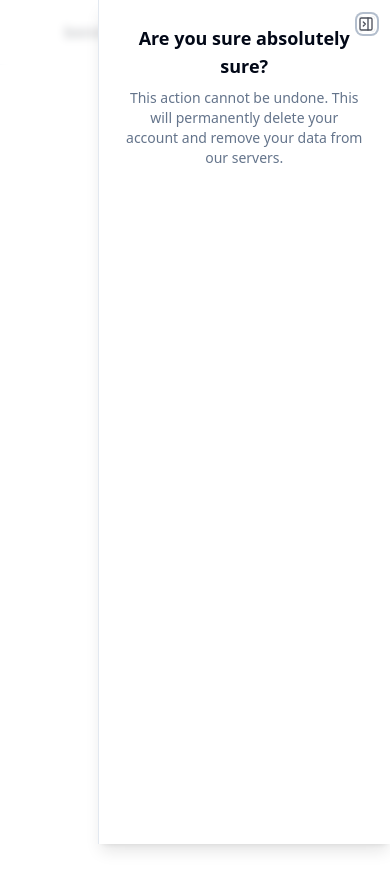
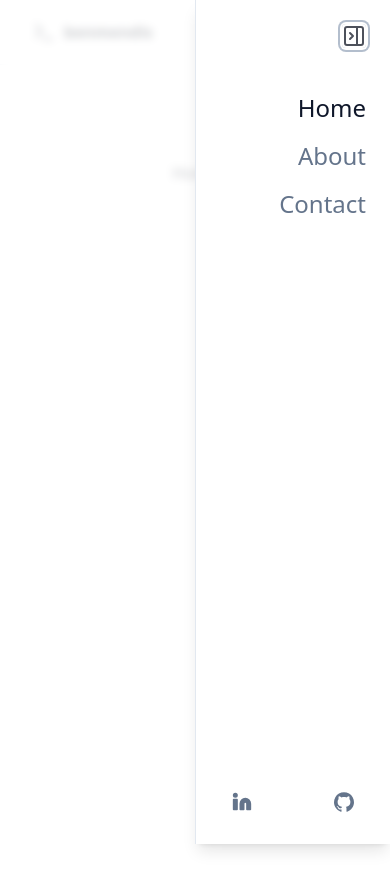
Before and after one commit to bcmendis/benmendis, a Next.js app: page / in a window 390 px wide. Both pictures are taken after a click on the button 356 px from the left and 29 px from the top of the page. Shown: the top 890 px of the page. Built offline with nearby package versions, Linux system fonts and the light colour scheme.

Commit message:
Added Mobile menu, changed shadcn Sheet component

```diff
--- a/app/globals.css
+++ b/app/globals.css
@@ -55,11 +55,11 @@
     --primary: 210 40% 98%;
     --primary-foreground: 222.2 47.4% 11.2%;
 
-    --secondary: 217.2 32.6% 17.5%;
+    --secondary: 217.2 40% 17.5%;
     --secondary-foreground: 210 40% 98%;
 
-    --accent: 270 100% 70%;
-    --accent-foreground: 210 40% 98%;
+    --accent: 270 60% 40%;
+    --accent-foreground: 270 100% 70%;
 
     --destructive: 0 62.8% 30.6%;
     --destructive-foreground: 0 85.7% 97.3%;
--- a/components/layout/NavBar.tsx
+++ b/components/layout/NavBar.tsx
@@ -6,6 +6,7 @@ import { buttonVariants } from "@/components/ui/button";
 import { Icons } from "@/components/layout/icons";
 import { ThemeToggle } from "@/components/layout/theme-toggle";
 import { SiteLinks, SiteLinksMobile } from "./SiteLinks";
+import SocialLinks from "./SocialLinks";
 
 const items : NavItem[] = siteConfig.siteLinks;
 
@@ -15,46 +16,17 @@ const NavBar = () => {
     <header className="sticky top-0 z-40 w-full border-b bg-background">
       <div className="container flex h-16 justify-between items-center gap-6 md:gap-10">
         <Link href="/" className="flex items-center space-x-2">
-          <Icons.logo className="h-6 w-6 text-accent" />
+          <Icons.logo className="h-6 w-6 text-accent-foreground" />
           <span className="inline-block font-bold">{siteConfig.name}</span>
         </Link>
-        <SiteLinks items={items}/>
+        <SiteLinks items={items} />
         <div>
-          <nav className="flex items-center space-x-1">
-            <Link
-              href={siteConfig.socialLinks.linkedIn}
-              target="_blank"
-              rel="noreferrer"
-            >
-              <div
-                className={buttonVariants({
-                  size: "sm",
-                  variant: "ghost",
-                })}
-              >
-                <Icons.linkedIn className="h-5 w-5 fill-current" />
-                <span className="sr-only">Twitter</span>
-              </div>
-            </Link>
-            <Link
-              href={siteConfig.socialLinks.gitHub}
-              target="_blank"
-              rel="noreferrer"
-            >
-              <div
-                className={buttonVariants({
-                  size: "sm",
-                  variant: "ghost",
-                })}
-              >
-                <Icons.gitHub className="h-5 w-5" />
-                <span className="sr-only">GitHub</span>
-              </div>
-            </Link>
+          <nav className="hidden sm:flex items-center space-x-1">
+            <SocialLinks />
             <ThemeToggle />
           </nav>
         </div>
-        <SiteLinksMobile />
+        <SiteLinksMobile items={items} />
       </div>
     </header>
   );
--- a/components/layout/SiteLinks.tsx
+++ b/components/layout/SiteLinks.tsx
@@ -15,6 +15,8 @@ import {
   SheetTitle,
   SheetTrigger,
 } from "@/components/ui/sheet";
+import SocialLinks from "./SocialLinks";
+import { Separator } from "../ui/separator";
 
 
 interface NavItemProps {
@@ -38,7 +40,7 @@ export const SiteLinks = ({items} : NavItemProps) => {
                   className={cn(
                     `flex items-center text-sm font-medium ${
                       path === item.href
-                        ? "text-accent hover:text-muted-foreground"
+                        ? "text-accent-foreground hover:text-muted-foreground"
                         : "text-muted-foreground hover:text-primary"
                     }`,
                     item.disabled && "cursor-not-allowed opacity-80"
@@ -55,19 +57,43 @@ export const SiteLinks = ({items} : NavItemProps) => {
 };
 
 
-export const SiteLinksMobile = () => {
+export const SiteLinksMobile = ({items} : NavItemProps) => {
+
+    const path = usePathname();
+
   return (
     <div className="sm:hidden">
       <Sheet>
-        <SheetTrigger><Icons.mobileMenuOpen/></SheetTrigger>
-        <SheetContent>
-          <SheetHeader>
-            <SheetTitle>Are you sure absolutely sure?</SheetTitle>
-            <SheetDescription>
-              This action cannot be undone. This will permanently delete your
-              account and remove your data from our servers.
-            </SheetDescription>
-          </SheetHeader>
+        <SheetTrigger className="flex justify-center items-center">
+          <Icons.mobileMenuOpen />
+        </SheetTrigger>
+        <SheetContent className="flex h-full justify-between">
+          <div className="flex-col flex-1 justify-between">
+            {items?.length ? (
+              <nav className="w-full gap-2">
+                {items?.map(
+                  (item, index) =>
+                    item.href && (
+                      <Link
+                        key={index}
+                        href={item.href}
+                        className={cn(
+                          `flex h-12 justify-end items-center text-2xl font-medium ${
+                            path === item.href
+                              ? "text-accent-foreground hover:text-muted-foreground"
+                              : "text-muted-foreground hover:text-primary"
+                          }`,
+                          item.disabled && "cursor-not-allowed opacity-80"
+                        )}
+                      >
+                        {item.title}
+                      </Link>
+                    )
+                )}
+              </nav>
+            ) : null}
+          </div>
+          <SocialLinks classname="flex w-full justify-between text-muted-foreground" />
         </SheetContent>
       </Sheet>
     </div>
--- /dev/null
+++ b/components/layout/SocialLinks.tsx
@@ -0,0 +1,48 @@
+import Link from "next/link";
+import { Icons } from "@/components/layout/icons";
+import { buttonVariants } from "@/components/ui/button";
+import { siteConfig } from "@/config/site";
+
+interface SocialStylesProps {
+  classname?: string;
+}
+
+const SocialLinks = ({classname}: SocialStylesProps) => {
+
+  return (
+    <div className={classname}>
+      <Link
+        href={siteConfig.socialLinks.linkedIn}
+        target="_blank"
+        rel="noreferrer"
+      >
+        <div
+          className={buttonVariants({
+            size: "sm",
+            variant: "ghost",
+          })}
+        >
+          <Icons.linkedIn className="h-5 w-5 fill-current" />
+          <span className="sr-only">Twitter</span>
+        </div>
+      </Link>
+      <Link
+        href={siteConfig.socialLinks.gitHub}
+        target="_blank"
+        rel="noreferrer"
+      >
+        <div
+          className={buttonVariants({
+            size: "sm",
+            variant: "ghost",
+          })}
+        >
+          <Icons.gitHub className="h-5 w-5" />
+          <span className="sr-only">GitHub</span>
+        </div>
+      </Link>
+    </div>
+  );
+};
+
+export default SocialLinks;
--- a/components/ui/button.tsx
+++ b/components/ui/button.tsx
@@ -16,7 +16,7 @@ const buttonVariants = cva(
           "border border-input bg-background hover:bg-accent hover:text-accent-foreground",
         secondary:
           "bg-secondary text-secondary-foreground hover:bg-secondary/80",
-        ghost: "hover:bg-accent hover:text-accent-foreground",
+        ghost: "hover:bg-accent",
         link: "text-primary underline-offset-4 hover:underline",
       },
       size: {
--- /dev/null
+++ b/components/ui/separator.tsx
@@ -0,0 +1,31 @@
+"use client"
+
+import * as React from "react"
+import * as SeparatorPrimitive from "@radix-ui/react-separator"
+
+import { cn } from "@/lib/utils"
+
+const Separator = React.forwardRef<
+  React.ElementRef<typeof SeparatorPrimitive.Root>,
+  React.ComponentPropsWithoutRef<typeof SeparatorPrimitive.Root>
+>(
+  (
+    { className, orientation = "horizontal", decorative = true, ...props },
+    ref
+  ) => (
+    <SeparatorPrimitive.Root
+      ref={ref}
+      decorative={decorative}
+      orientation={orientation}
+      className={cn(
+        "shrink-0 bg-border",
+        orientation === "horizontal" ? "h-[1px] w-full" : "h-full w-[1px]",
+        className
+      )}
+      {...props}
+    />
+  )
+)
+Separator.displayName = SeparatorPrimitive.Root.displayName
+
+export { Separator }
--- a/components/ui/sheet.tsx
+++ b/components/ui/sheet.tsx
@@ -46,7 +46,7 @@ const sheetVariants = cva(
           "inset-x-0 bottom-0 border-t data-[state=closed]:slide-out-to-bottom data-[state=open]:slide-in-from-bottom",
         left: "inset-y-0 left-0 h-full w-3/4 border-r data-[state=closed]:slide-out-to-left data-[state=open]:slide-in-from-left sm:max-w-sm",
         right:
-          "inset-y-0 right-0 h-full w-3/4  border-l data-[state=closed]:slide-out-to-right data-[state=open]:slide-in-from-right sm:max-w-sm",
+          "flex-col inset-y-0 right-0 h-full w-1/2 border-l data-[state=closed]:slide-out-to-right data-[state=open]:slide-in-from-right sm:max-w-sm",
       },
     },
     defaultVariants: {
@@ -63,21 +63,23 @@ const SheetContent = React.forwardRef<
   React.ElementRef<typeof SheetPrimitive.Content>,
   SheetContentProps
 >(({ side = "right", className, children, ...props }, ref) => (
-  <SheetPortal>
+  <SheetPortal className="flex-col">
     <SheetOverlay />
     <SheetPrimitive.Content
       ref={ref}
       className={cn(sheetVariants({ side }), className)}
       {...props}
     >
-      {children}
-      <SheetPrimitive.Close className="absolute right-4 top-4 rounded-sm opacity-70 ring-offset-background transition-opacity hover:opacity-100 focus:outline-none focus:ring-2 focus:ring-ring focus:ring-offset-2 disabled:pointer-events-none data-[state=open]:bg-secondary">
-        <PanelRightClose className="h-4 w-4" />
-        <span className="sr-only">Close</span>
-      </SheetPrimitive.Close>
+      <div className="flex w-full mb-5 justify-end items-end">
+        <SheetPrimitive.Close className="rounded-sm opacity-70 ring-offset-background transition-opacity hover:opacity-100 focus:outline-none focus:ring-2 focus:ring-ring focus:ring-offset-2 disabled:pointer-events-none data-[state=open]:bg-secondary">
+          <PanelRightClose className="h-6 w-6" />
+          <span className="sr-only">Close</span>
+        </SheetPrimitive.Close>
+      </div>
+        {children}
     </SheetPrimitive.Content>
   </SheetPortal>
-))
+));
 SheetContent.displayName = SheetPrimitive.Content.displayName
 
 const SheetHeader = ({
--- a/package.json
+++ b/package.json
@@ -10,6 +10,7 @@
   },
   "dependencies": {
     "@radix-ui/react-dialog": "^1.0.4",
+    "@radix-ui/react-separator": "^1.0.3",
     "@radix-ui/react-slot": "^1.0.2",
     "@types/node": "20.3.1",
     "@types/react": "18.2.14",
```
Also changed, not shown: 1 other file (tests, documents, lock files or other folders).
